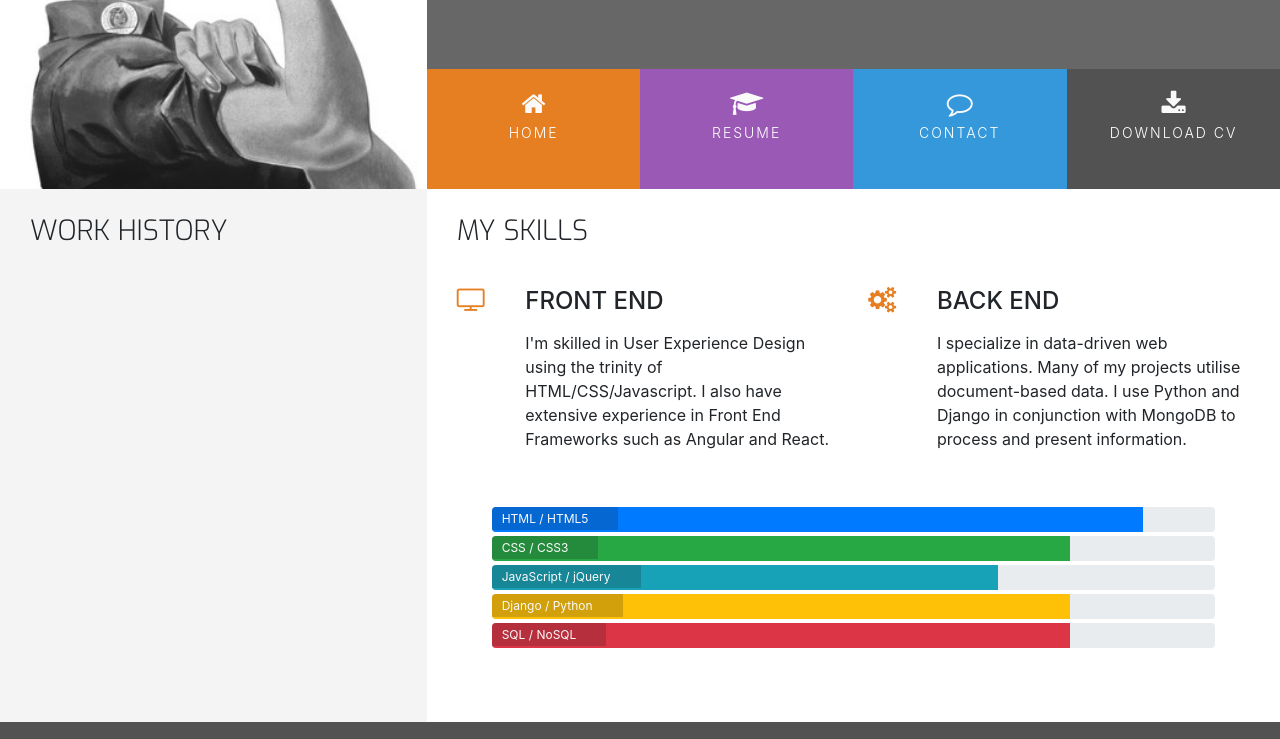
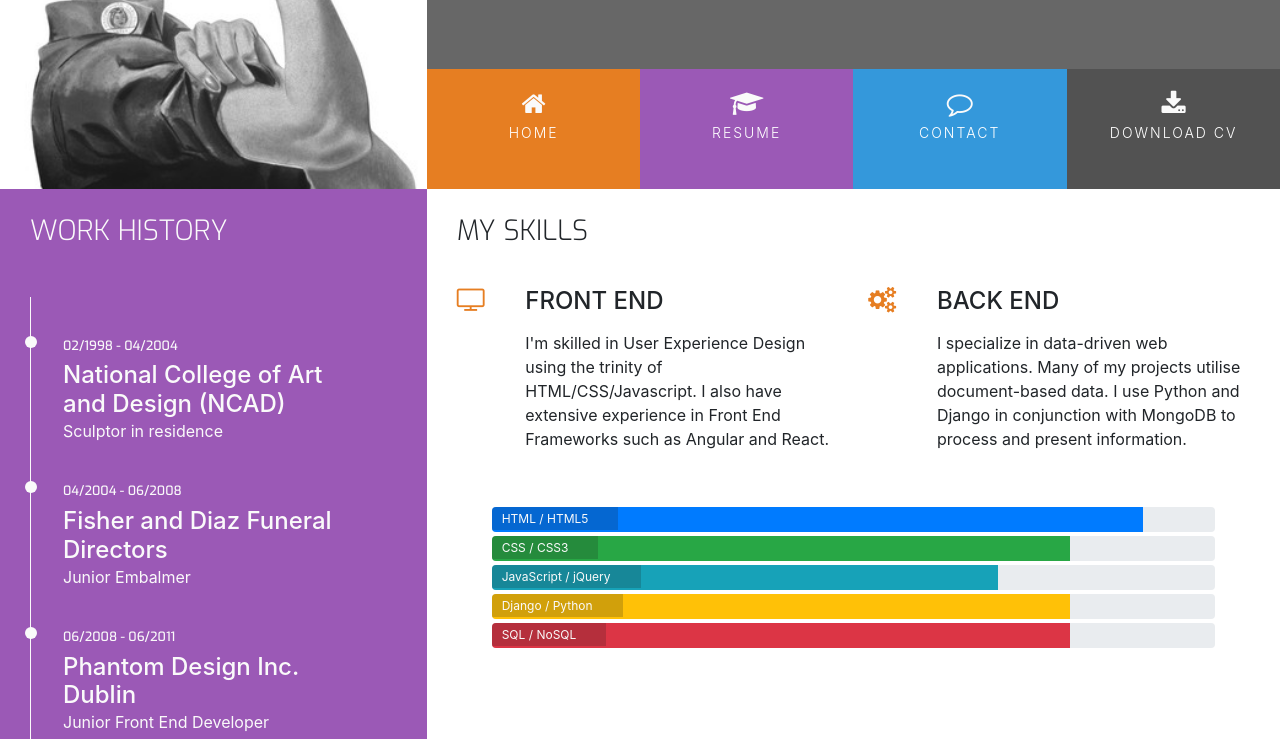
Before and after one commit to Annytomica/Bootstrap-resume, a plain HTML site: page resume.html in a window 1280 px wide. Shown: the part 180-919 px from the top of the page. Drawn offline with nearby package versions, Linux system fonts and the light colour scheme.

Commit message:
Add work history to resume page

```diff
--- a/assets/css/style.css
+++ b/assets/css/style.css
@@ -27,6 +27,10 @@
 
 .bg-color-personal-info {
     background-color: #f4f4f4;
+}
+
+.bg-color-work-history {
+    background-color: #9b59b6;
 }
 
 /* ------------------------------- Special paddings/margins/text */
@@ -59,6 +63,7 @@ h1, h2, h3, h4 {
     float: none;
 }
 
+.history-heading,
 .section-heading {
     font-family: 'Exo', sans-serif;
     font-weight: 300;
@@ -277,3 +282,51 @@ footer {
 .progress-section {
     margin: 40px 20px;
 }
+
+/* ------------------------------- Work History */
+
+.history-heading {
+    color: #fafafa;
+    margin-bottom: 50px;
+}
+
+.timeline-item {
+    padding: 4em 2em 0em 2em;
+    position: relative;
+    color: #fafafa;
+    border-left: 1px solid;
+}
+
+.timeline-item p {
+    padding: 0;
+    margin: 0;
+}
+
+.timeline-item:before {
+    content: attr(data-dates);
+    position: absolute;
+    left: 2.5em;
+    top: 3em;
+    display: block;
+    font-family: 'Exo', sans-serif;
+    font-weight: 500;
+    font-size: 0.8em;
+    padding: 0;
+    margin: 0;
+}
+
+.timeline-item:after {
+    width: 12px;
+    height: 12px;
+    display: block;
+    top: 2.4em;
+    position: absolute;
+    left: -6px;
+    border-radius: 12px;
+    content: '';
+    background: #fafafa;
+}
+
+.history-items {
+    margin-bottom: 30px;
+}
--- a/resume.html
+++ b/resume.html
@@ -44,12 +44,30 @@
     </header>
     <section class="container-fluid">
         <div class="row">
-            <div class="col-md-4 bg-color-personal-info section-column">
+            <div class="col-md-4 bg-color-work-history section-column">
                 <div class="row">
                     <div class="col-12">
-                        <h3 class="section-heading uppercase">
+                        <h3 class="history-heading uppercase">
                             Work History
                         </h3>
+                    </div>
+                </div>
+                <div class="history-items">
+                    <div class="timeline-item" data-dates="02/1998 - 04/2004">
+                        <h4>National College of Art and Design (NCAD)</h4>
+                        <p>Sculptor in residence</p>
+                    </div>
+                    <div class="timeline-item" data-dates="04/2004 - 06/2008">
+                        <h4>Fisher and Diaz Funeral Directors</h4>
+                        <p>Junior Embalmer</p>
+                    </div>
+                    <div class="timeline-item" data-dates="06/2008 - 06/2011">
+                        <h4>Phantom Design Inc. Dublin</h4>
+                        <p>Junior Front End Developer</p>
+                    </div>
+                    <div class="timeline-item" data-dates="06/2011 - Present">
+                        <h4>Hooli Inc. Silicon Valley</h4>
+                        <p>Full Stack Web Developer</p>
                     </div>
                 </div>
             </div>
```
